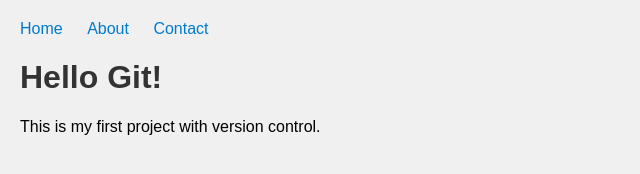
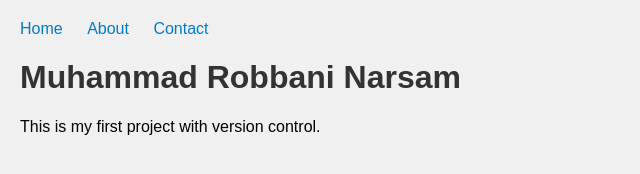
Before and after one commit to mrobbi09/my-web-project, a plain HTML site: page index.html in a window 1280 px wide. Shown: the whole page, without its empty margins (0-640 px from the left). Drawn offline with Linux system fonts and the light colour scheme.

Commit message:
Update index.html

```diff
--- a/index.html
+++ b/index.html
@@ -13,7 +13,7 @@
         <li><a href="#contact">Contact</a></li>
       </ul>
     </nav>
-    <h1>Hello Git!</h1>
+    <h1>Muhammad Robbani Narsam</h1>
     <p>This is my first project with version control.</p>
   </body>
 </html>
```
